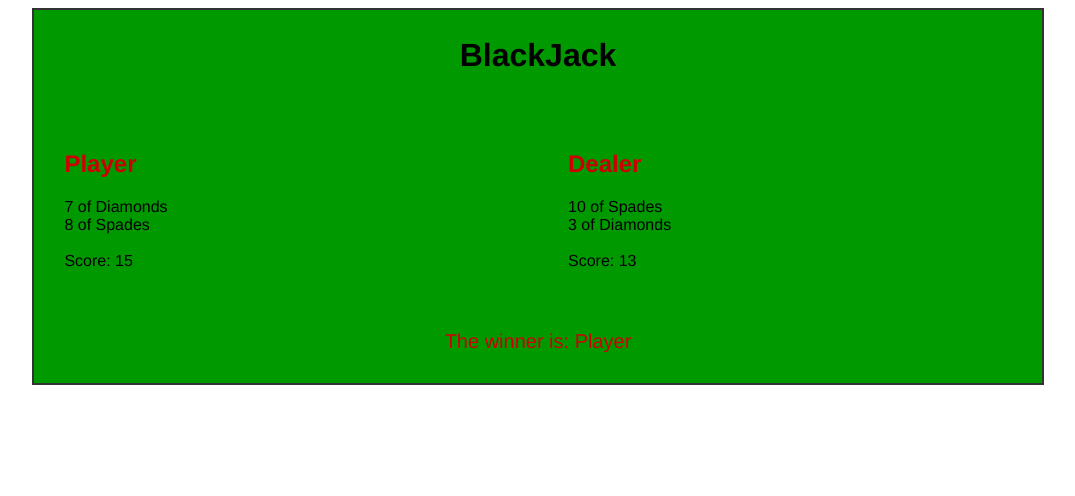
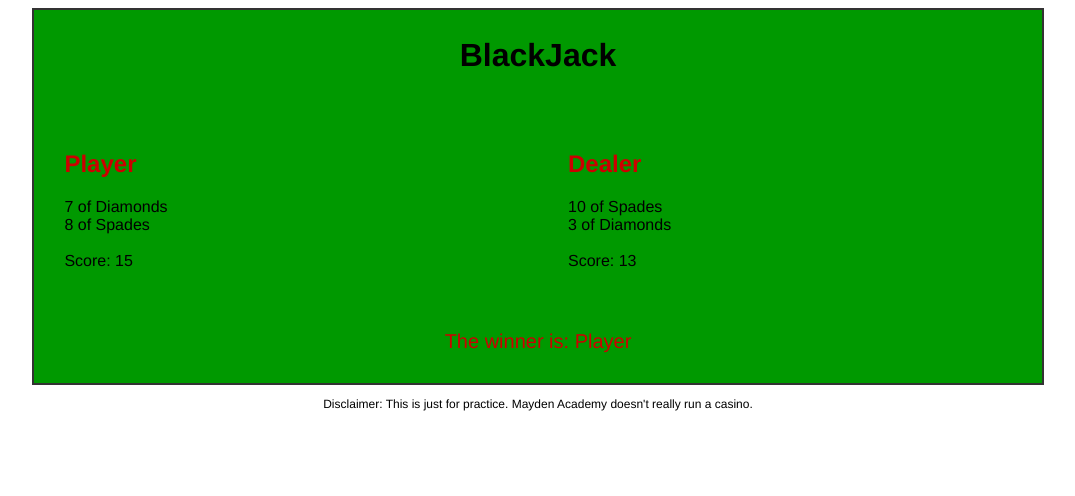
Before and after one commit to robings/BlackJack, a PHP site: page / in a window 1280 px wide. Shown: the top 496 px of the page, without its empty margins (102-1177 px from the left). Run offline with PHP 8.4, Linux system fonts and the light colour scheme.

Commit message:
added a title

```diff
--- a/index.php
+++ b/index.php
@@ -78,7 +78,7 @@ function buildPageDisplay($playerHandParam, $playerScoreParam, $dealerHandParam,
    echo '<html lang="en-GB">';
 
    echo '<head>';
-
+    echo '<title>Mayden Academy Casino | Blackjack</title>';
     echo '<style>';
     echo '* { box-sizing: border-box; }';
     echo 'html { font-family: "Helvetica Neue", sans-serif; font-size: 16px; }';
@@ -87,6 +87,7 @@ function buildPageDisplay($playerHandParam, $playerScoreParam, $dealerHandParam,
     echo 'section div { float: left; padding: 30px; width: 50%}';
     echo 'section div.winner { width: 100%; color: #CC0000; text-align: center; font-size: 1.25rem;}';
     echo 'h2 { color: #CC0000; font-size: 1.5rem; }';
+    echo 'p { font-size: 0.75rem; text-align: center; ';
     echo '</style>';
 
     echo '</head>';
@@ -111,7 +112,10 @@ function buildPageDisplay($playerHandParam, $playerScoreParam, $dealerHandParam,
     echo 'The winner is: ';
      echo whoWins($playerScoreParam , $dealerScoreParam);
     echo '</div>';
+
     echo '</section>';
+
+    echo '<p>Disclaimer: This is just for practice. Mayden Academy doesn\'t really run a casino.</p>';
 
     echo '</body>';
 
```
